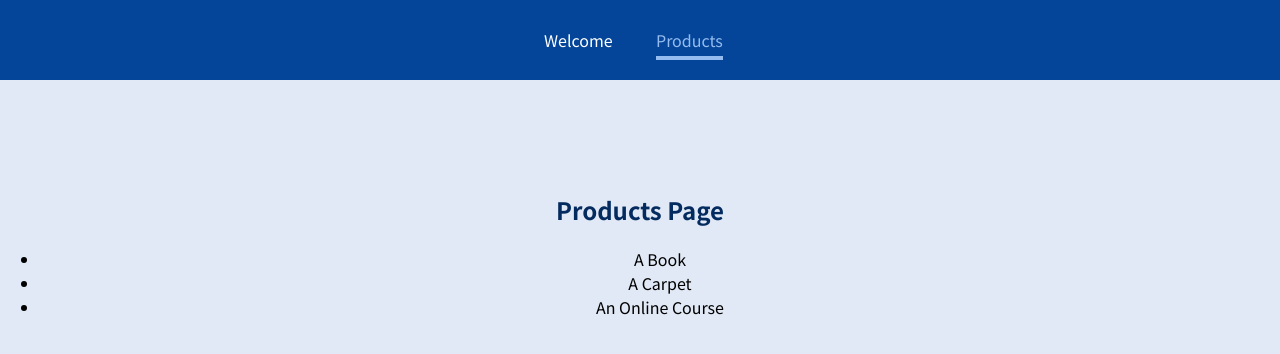
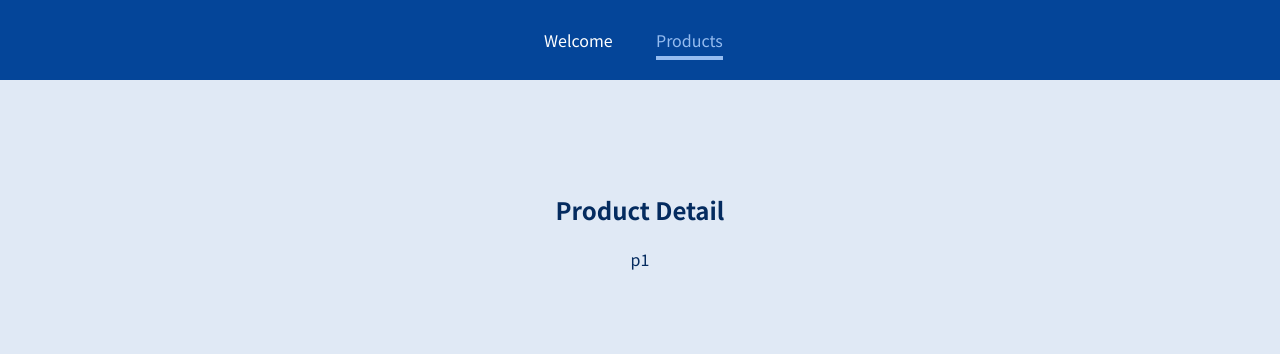
Before and after one commit to Cabonilla/multi_page_app_react, a JavaScript app: page /products/p1 in a window 1280 px wide. Shown: the top 354 px of the page. Built offline with nearby package versions, Linux system fonts and the light colour scheme.

Commit message:
Working with nested routes.

```diff
--- a/src/App.js
+++ b/src/App.js
@@ -1,4 +1,4 @@
-import { Route } from 'react-router-dom';
+import { Redirect, Route, Switch } from 'react-router-dom';
 import MainHeader from './components/MainHeader';
 import ProductDetail from './pages/ProductDetail';
 import Products from './pages/Products';
@@ -9,15 +9,20 @@ function App() {
     <div>
       <MainHeader />
       <main>
+      <Switch>
+        <Route path="/" exact>
+          <Redirect to="/welcome"/>
+        </Route>
         <Route path="/welcome">
           <Welcome />
         </Route>
-        <Route path="/products">
+        <Route path="/products" exact>
           <Products />
         </Route>
-        <Route path='/product-detail/:productId'>
+        <Route path='/products/:productId'>
           <ProductDetail />
         </Route>
+      </Switch>
       </main>
     </div>
   );
--- a/src/pages/Products.js
+++ b/src/pages/Products.js
@@ -1,11 +1,13 @@
+import { Link } from 'react-router-dom'
+
 const Products = () => {
   return (
     <section>
       <h1>Products Page</h1>
       <ul>
-        <li>A Book</li>
-        <li>A Carpet</li>
-        <li>An Online Course</li>
+        <li><Link to='/products/p1'>A Book</Link></li>
+        <li><Link to='/products/p2'>A Carpet</Link></li>
+        <li><Link to='/products/p3'>An Online Course</Link></li>
       </ul>
     </section>
   )
--- a/src/pages/Welcome.js
+++ b/src/pages/Welcome.js
@@ -1,6 +1,13 @@
+import { Route } from 'react-router-dom';
+
 const Welcome = () => {
   return (
-  <h1>Welcome here!</h1>
+    <section>
+      <h1>Welcome here!</h1>
+      <Route path="/welcome/new-user">
+        <p>Hello, new user.</p>
+      </Route>
+    </section>
   )
 }
 
```
